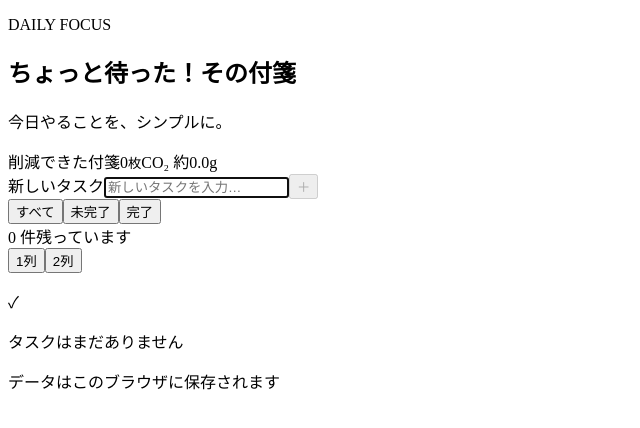
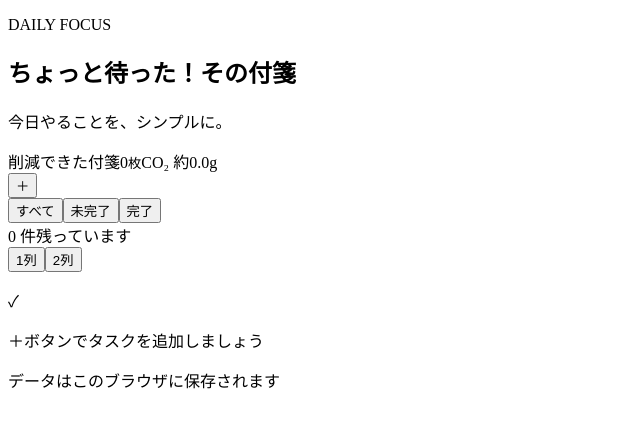
Before and after one commit to oharuka27/todo_app, a React (Vite) app: page / in a window 1280 px wide. Shown: the top 428 px of the page, without its empty margins (0-640 px from the left). Built offline with nearby package versions, Linux system fonts and the light colour scheme; the HTML template or start-up script is replaced by a standard one.

Commit message:
remove a main input box

```diff
--- a/src/App.tsx
+++ b/src/App.tsx
@@ -1,4 +1,4 @@
-import { FormEvent, useEffect, useMemo, useRef, useState } from 'react'
+import { useEffect, useMemo, useRef, useState } from 'react'
 import { CO2_GRAMS_PER_NOTE, SAVED_NOTES_STORAGE_KEY, formatCo2, loadSavedNotes } from './todoUtils'
 
 type Todo = {
@@ -35,7 +35,6 @@ function loadTodos(): Todo[] {
 export default function App() {
   const [todos, setTodos] = useState<Todo[]>(loadTodos)
   const [savedNotes, setSavedNotes] = useState(loadSavedNotes)
-  const [title, setTitle] = useState('')
   const [filter, setFilter] = useState<Filter>('all')
   const [layout, setLayout] = useState<Layout>(loadLayout)
   const [editingId, setEditingId] = useState<string | null>(null)
@@ -92,19 +91,21 @@ export default function App() {
     return todos
   }, [filter, todos])
 
-  const remaining = todos.filter((todo) => !todo.completed).length
+  const remaining = todos.filter((todo) => !todo.completed && todo.title !== '').length
 
-  function addTodo(event: FormEvent<HTMLFormElement>) {
-    event.preventDefault()
-    const trimmedTitle = title.trim()
-    if (!trimmedTitle) return
+  function addTodo() {
+    const id = crypto.randomUUID()
+    // 空の項目を先頭に追加し、そのまま入力できるよう編集状態にする（カウントは保存時）
+    setTodos((current) => [{ id, title: '', completed: false, createdAt: Date.now() }, ...current])
+    if (filter === 'completed') setFilter('all')
+    setEditingId(id)
+    setEditingTitle('')
+    todoListRef.current?.scrollTo({ top: 0 })
+  }
 
-    setTodos((current) => [
-      { id: crypto.randomUUID(), title: trimmedTitle, completed: false, createdAt: Date.now() },
-      ...current,
-    ])
-    setSavedNotes((count) => count + 1)
-    setTitle('')
+  // 何も入力されずに編集を終えた新規項目は取り除く
+  function discardIfEmpty(id: string) {
+    if (todos.find((todo) => todo.id === id)?.title === '') removeTodo(id)
   }
 
   function toggleTodo(id: string) {
@@ -120,7 +121,12 @@ export default function App() {
 
   function saveEdit(id: string) {
     const trimmedTitle = editingTitle.trim()
-    if (!trimmedTitle) return
+    if (!trimmedTitle) {
+      if (todos.find((todo) => todo.id === id)?.title !== '') return
+      discardIfEmpty(id)
+      setEditingId(null)
+      return
+    }
 
     if (todos.find((todo) => todo.id === id)?.title !== trimmedTitle) {
       setSavedNotes((count) => count + 1)
@@ -133,6 +139,7 @@ export default function App() {
   }
 
   function cancelEdit() {
+    if (editingId) discardIfEmpty(editingId)
     setEditingId(null)
     setEditingTitle('')
   }
@@ -224,20 +231,9 @@ export default function App() {
           </div>
         </header>
 
-        <form className="add-form" onSubmit={addTodo}>
-          <label className="sr-only" htmlFor="new-task">新しいタスク</label>
-          <input
-            id="new-task"
-            value={title}
-            onChange={(event) => setTitle(event.target.value)}
-            placeholder="新しいタスクを入力…"
-            maxLength={100}
-            autoFocus
-          />
-          <button type="submit" disabled={!title.trim()} aria-label="タスクを追加">＋</button>
-        </form>
-
         <div className="toolbar">
+          <div className="toolbar-start">
+            <button type="button" className="add-button" onClick={addTodo} aria-label="タスクを追加">＋</button>
             <div className="filters" aria-label="表示するタスク">
               {(['all', 'active', 'completed'] as Filter[]).map((item) => (
                 <button
@@ -248,6 +244,7 @@ export default function App() {
                   {{ all: 'すべて', active: '未完了', completed: '完了' }[item]}
                 </button>
               ))}
+            </div>
           </div>
           <div className="toolbar-end">
             <span>{remaining} 件残っています</span>
@@ -323,6 +320,7 @@ export default function App() {
                     id={`edit-task-${todo.id}`}
                     value={editingTitle}
                     onChange={(event) => setEditingTitle(event.target.value)}
+                    placeholder="新しいタスクを入力…"
                     maxLength={100}
                     autoFocus
                   />
@@ -342,7 +340,7 @@ export default function App() {
         {visibleTodos.length === 0 && (
           <div className="empty-state">
             <span>✓</span>
-            <p>{todos.length === 0 ? 'タスクはまだありません' : '該当するタスクはありません'}</p>
+            <p>{todos.length === 0 ? '＋ボタンでタスクを追加しましょう' : '該当するタスクはありません'}</p>
           </div>
         )}
 
--- a/src/styles.css
+++ b/src/styles.css
@@ -82,32 +82,26 @@ h1 span:last-child { color: #5f765c; }
 .leaf-co2 { font-size: .95rem; font-weight: 700; }
 .subtitle { margin: 14px 0 0; color: #777a75; }
 
-.add-form { display: flex; gap: 10px; }
-.add-form input {
-  width: 100%;
-  padding: 16px 18px;
-  color: #282b29;
-  background: #f5f4ef;
-  border: 1px solid transparent;
-  border-radius: 14px;
-  outline: none;
-  transition: border-color .2s, box-shadow .2s;
-}
-.add-form input:focus { border-color: #879c82; box-shadow: 0 0 0 3px rgba(135, 156, 130, .15); }
-.add-form button {
-  flex: 0 0 54px;
+
+.toolbar { display: flex; justify-content: space-between; align-items: center; gap: 12px; margin: 18px 0 10px; color: #858781; font-size: .78rem; }
+.toolbar-start { display: flex; align-items: center; gap: 12px; }
+.toolbar-end { display: flex; align-items: center; gap: 16px; }
+.add-button {
+  flex: 0 0 auto;
+  width: 44px;
+  height: 44px;
+  padding: 0;
   color: white;
   background: #5f765c;
   border: 0;
-  border-radius: 14px;
-  font-size: 1.65rem;
-  transition: transform .15s, opacity .15s;
+  border-radius: 12px;
+  font-size: 1.5rem;
+  line-height: 1;
+  box-shadow: 0 6px 16px rgba(79, 104, 74, .25);
+  transition: transform .15s, background .15s;
 }
-.add-form button:hover:not(:disabled) { transform: translateY(-2px); }
-.add-form button:disabled { cursor: default; opacity: .35; }
-
-.toolbar { display: flex; justify-content: space-between; align-items: center; gap: 12px; margin: 18px 0 10px; color: #858781; font-size: .78rem; }
-.toolbar-end { display: flex; align-items: center; gap: 16px; }
+.add-button:hover { background: #536a50; transform: translateY(-2px); }
+.add-button:focus-visible { outline: 3px solid rgba(135, 156, 130, .45); outline-offset: 2px; }
 .layout-switch { display: flex; gap: 3px; padding: 4px; background: #f1f0eb; border-radius: 10px; }
 .layout-switch button { padding: 6px 10px; color: #73766f; background: transparent; border: 0; border-radius: 7px; font-size: .75rem; }
 .layout-switch button.active { color: #344132; background: white; box-shadow: 0 2px 7px rgba(50, 55, 48, .08); }
@@ -154,6 +148,8 @@ footer { margin-top: 8px; color: #93928c; font-size: .7rem; text-align: center;
   .leaf-count { font-size: 1.9rem; }
   .toolbar { flex-wrap: wrap; }
   .toolbar-end { width: 100%; justify-content: space-between; }
+  .edit-form { flex-wrap: wrap; justify-content: flex-end; }
+  .edit-form input { flex-basis: 100%; }
   .delete-button { opacity: 1; }
 }
 
```
Lines whose indentation alone changed are shown as unchanged.
